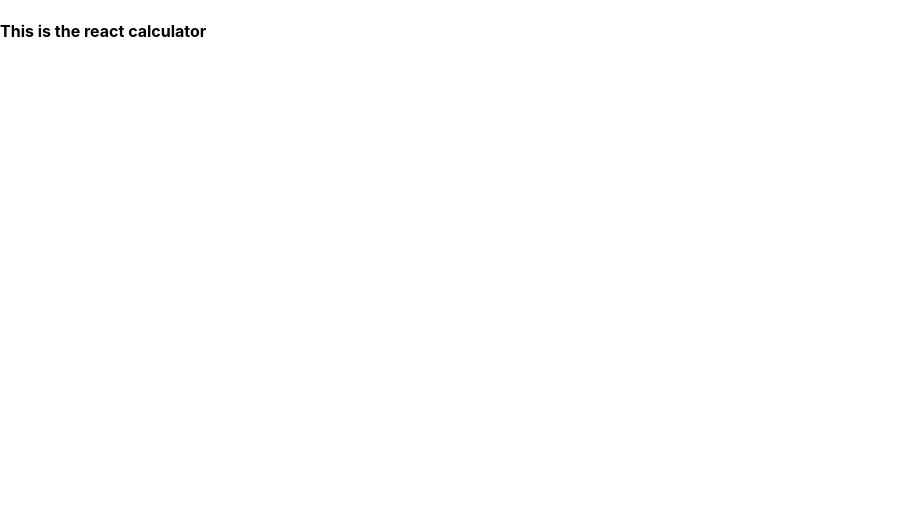
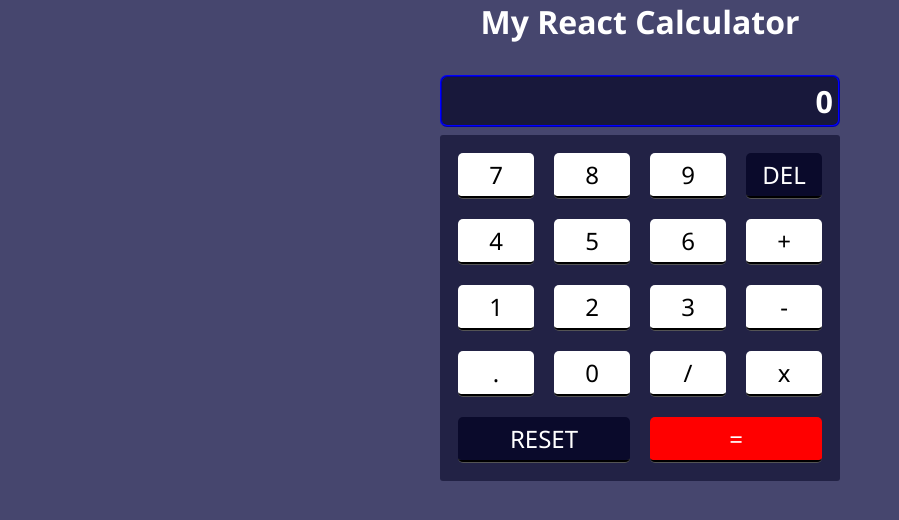
Before and after one commit to njorogetimk/react-calculator, a React (Create React App) app: page / in a window 1280 px wide. Shown: the top 520 px of the page, without its empty margins (0-899 px from the left). Built offline with nearby package versions, Linux system fonts and the light colour scheme.

Commit message:
Finish the UI

```diff
--- a/src/App.js
+++ b/src/App.js
@@ -1,7 +1,17 @@
+import Calculator from "./components/Calculator";
+
 function App() {
   return (
     <div>
-      <h4>This is the react calculator</h4>
+      <h5
+        style={{
+          fontSize: "2rem",
+          textAlign: "center",
+        }}
+      >
+        My React Calculator
+      </h5>
+      <Calculator />
     </div>
   );
 }
--- /dev/null
+++ b/src/components/Calculator.js
@@ -0,0 +1,13 @@
+import Display from "./Display";
+import KeyPads from "./KeyPads";
+
+const Calculator = () => {
+  return (
+    <div className="calculator">
+      <Display />
+      <KeyPads />
+    </div>
+  );
+};
+
+export default Calculator;
--- /dev/null
+++ b/src/components/Display.js
@@ -0,0 +1,11 @@
+import React from "react";
+
+const Display = () => {
+  return (
+    <div className="display">
+      <h5>0</h5>
+    </div>
+  );
+};
+
+export default Display;
--- /dev/null
+++ b/src/components/KeyPad.js
@@ -0,0 +1,27 @@
+import React from "react";
+
+const KeyPad = ({ keyPadValue, options }) => {
+  const specificButtonStyling = {
+    delete: {
+      backgroundColor: "#0a0a2b",
+      color: "white",
+    },
+    reset: {
+      backgroundColor: "#0a0a2b",
+      color: "white",
+      gridTemplateColums: "2fr",
+    },
+    equals: {
+      backgroundColor: "red",
+      color: "white",
+    },
+  };
+
+  return (
+    <div className="keypad" style={specificButtonStyling[options]}>
+      {keyPadValue}
+    </div>
+  );
+};
+
+export default KeyPad;
--- /dev/null
+++ b/src/components/KeyPads.js
@@ -0,0 +1,33 @@
+import React from "react";
+import KeyPad from "./KeyPad";
+
+const KeyPads = () => {
+  return (
+    <div className="keypads">
+      <div className="upper-keys">
+        <KeyPad keyPadValue="7" />
+        <KeyPad keyPadValue="8" />
+        <KeyPad keyPadValue="9" />
+        <KeyPad keyPadValue="DEL" options={"delete"} />
+        <KeyPad keyPadValue="4" />
+        <KeyPad keyPadValue="5" />
+        <KeyPad keyPadValue="6" />
+        <KeyPad keyPadValue="+" />
+        <KeyPad keyPadValue="1" />
+        <KeyPad keyPadValue="2" />
+        <KeyPad keyPadValue="3" />
+        <KeyPad keyPadValue="-" />
+        <KeyPad keyPadValue="." />
+        <KeyPad keyPadValue="0" />
+        <KeyPad keyPadValue="/" />
+        <KeyPad keyPadValue="x" />
+      </div>
+      <div className="lower-keys">
+        <KeyPad keyPadValue="RESET" options={"reset"} />
+        <KeyPad keyPadValue="=" options={"equals"} />
+      </div>
+    </div>
+  );
+};
+
+export default KeyPads;
--- a/src/index.css
+++ b/src/index.css
@@ -1,13 +1,52 @@
+* {
+  margin: 0;
+  padding: 0;
+}
 body {
-  margin: 0;
-  font-family: -apple-system, BlinkMacSystemFont, 'Segoe UI', 'Roboto', 'Oxygen',
-    'Ubuntu', 'Cantarell', 'Fira Sans', 'Droid Sans', 'Helvetica Neue',
-    sans-serif;
-  -webkit-font-smoothing: antialiased;
-  -moz-osx-font-smoothing: grayscale;
+  font-family: "Segoe UI", Tahoma, Geneva, Verdana, sans-serif;
+  background-color: rgba(10, 10, 63, 0.753);
+  color: white;
 }
 
-code {
-  font-family: source-code-pro, Menlo, Monaco, Consolas, 'Courier New',
-    monospace;
+.calculator {
+  display: flex;
+  flex-direction: column;
+  width: 25rem;
+  margin: 2rem auto;
 }
+.display {
+  background-color: rgba(10, 10, 43, 0.753);
+  border: ridge 2px blue;
+  text-align: right;
+  padding: 3px 5px;
+  border-radius: 7px;
+  font-size: 2.3rem;
+}
+
+.keypads {
+  background-color: rgba(10, 10, 43, 0.6);
+  margin-top: 8px;
+  border-radius: 3px;
+  padding: 8px;
+}
+
+.upper-keys {
+  display: grid;
+  grid-template-columns: repeat(4, 1fr);
+}
+
+.lower-keys {
+  display: grid;
+  grid-template-columns: 2fr 2fr;
+}
+
+.keypad {
+  background-color: white;
+  color: black;
+  font-size: 1.5rem;
+  margin: 10px;
+  padding: 5px;
+  text-align: center;
+  border-radius: 5px;
+  border-bottom: 3px black groove;
+}
```
Also changed, not shown: 1 other file (tests, documents, lock files or other folders).
